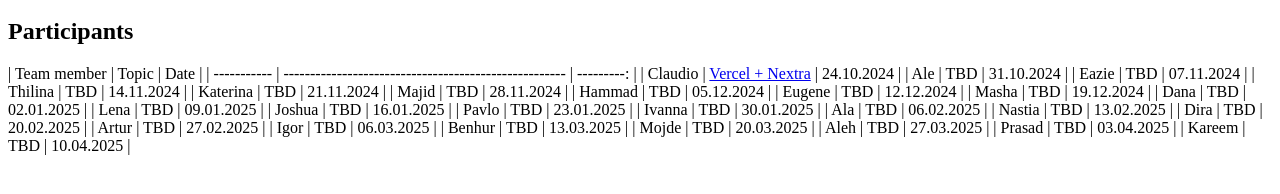
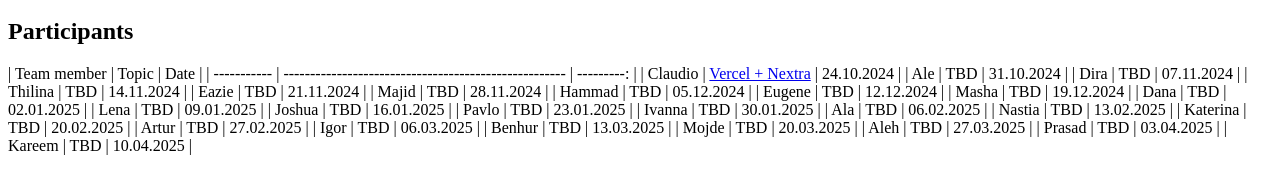
Before and after one commit to igoromerbasicalteos/tip-of-the-week, a Next.js app: page /schedule_participants in a window 1280 px wide. Shown: the part 134-328 px from the top of the page. Built offline with nearby package versions, Linux system fonts and the light colour scheme.

Commit message:
chore: Update schedule_participants.mdx

```diff
--- a/pages/schedule_participants.mdx
+++ b/pages/schedule_participants.mdx
@@ -16,9 +16,9 @@ Every Thursday at 3:00 PM CET, a team member of Digital Product & Tech will pres
 | ----------- | ----------------------------------------------------- | ---------: |
 | Claudio     | [Vercel + Nextra](presentations/241024-vercel-nextra) | 24.10.2024 |
 | Ale         | TBD                                                   | 31.10.2024 |
-| Eazie       | TBD                                                   | 07.11.2024 |
+| Dira        | TBD                                                   | 07.11.2024 |
 | Thilina     | TBD                                                   | 14.11.2024 |
-| Katerina    | TBD                                                   | 21.11.2024 |
+| Eazie       | TBD                                                   | 21.11.2024 |
 | Majid       | TBD                                                   | 28.11.2024 |
 | Hammad      | TBD                                                   | 05.12.2024 |
 | Eugene      | TBD                                                   | 12.12.2024 |
@@ -30,7 +30,7 @@ Every Thursday at 3:00 PM CET, a team member of Digital Product & Tech will pres
 | Ivanna      | TBD                                                   | 30.01.2025 |
 | Ala         | TBD                                                   | 06.02.2025 |
 | Nastia      | TBD                                                   | 13.02.2025 |
-| Dira        | TBD                                                   | 20.02.2025 |
+| Katerina    | TBD                                                   | 20.02.2025 |
 | Artur       | TBD                                                   | 27.02.2025 |
 | Igor        | TBD                                                   | 06.03.2025 |
 | Benhur      | TBD                                                   | 13.03.2025 |
```
